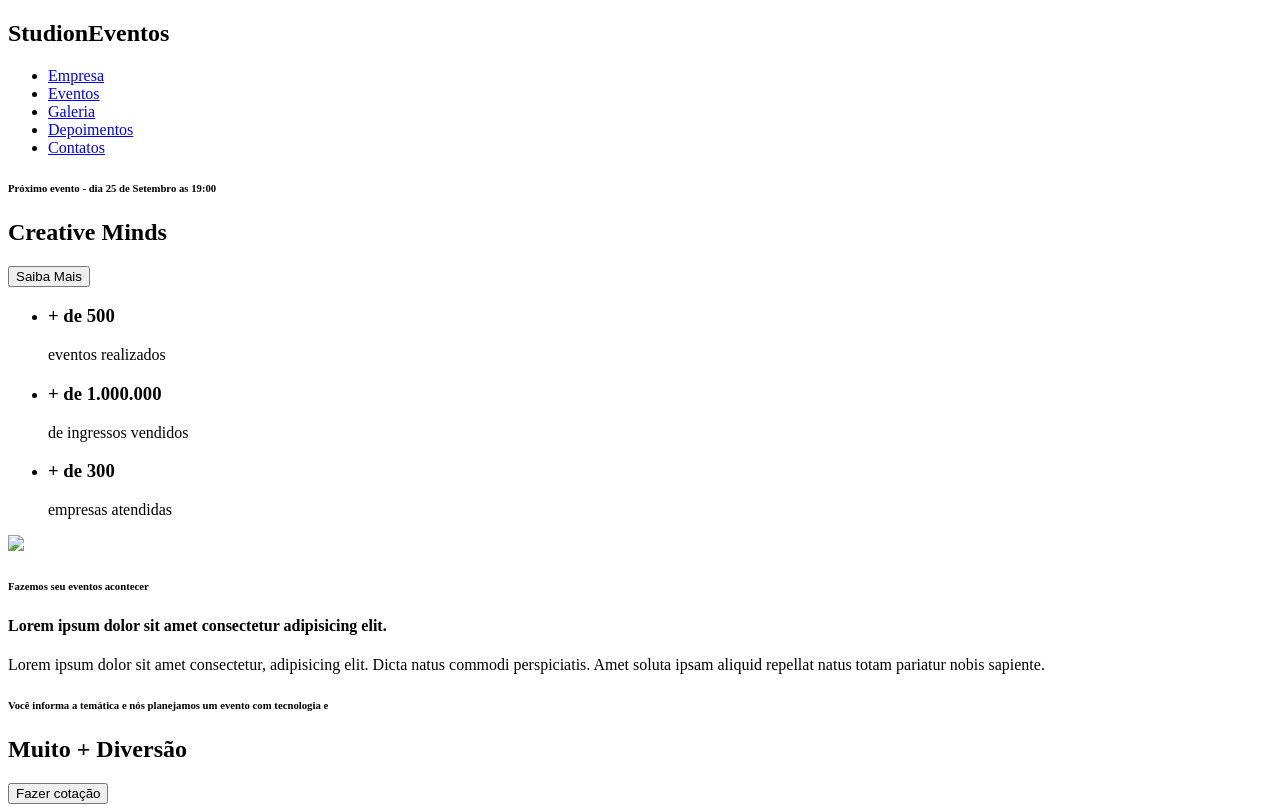
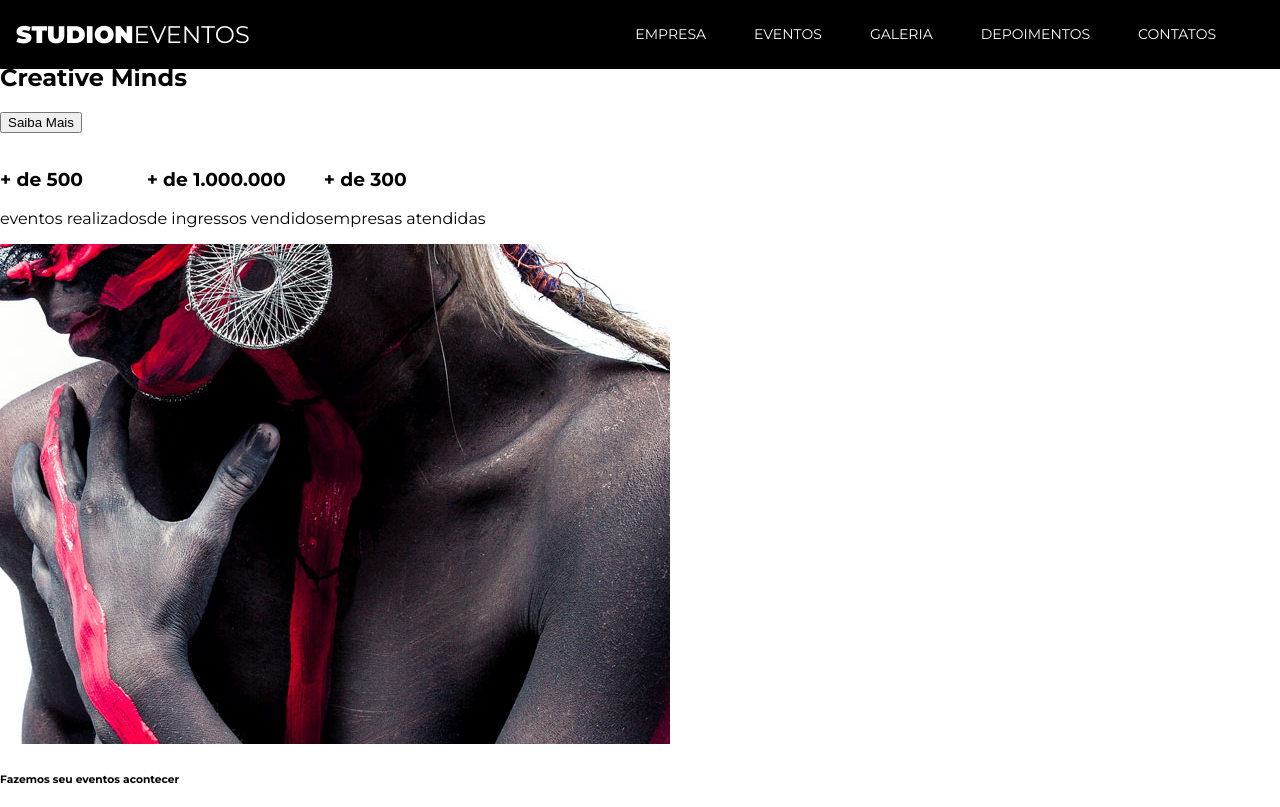
Before and after one commit to williamlendemayer/studion, a plain HTML site: page src/index.html in a window 1280 px wide. Shown: the top 807 px of the page. Drawn offline with Linux system fonts and the light colour scheme.

Commit message:
alteracoes

```diff
--- a/src/index.html
+++ b/src/index.html
@@ -5,11 +5,14 @@
     <meta http-equiv="X-UA-Compatible" content="IE=edge">
     <meta name="viewport" content="width=device-width, initial-scale=1.0">
     <title>Studion</title>
+    <link rel="stylesheet" href="style.css">
 </head>
 <body>
-    <nav>
-        <h1>Studi<span>on</span><span>Eventos</span></h1>
-        <ul>
+    <nav class="navbar">
+        <h1 class="logo-studion">
+            Studi<span class="copy--primary">on</span><span class="logo-studion__subtitle">Eventos</span>
+        </h1>
+        <ul class="navbar__links">
             <li>
                 <a href="#">
                     Empresa
--- /dev/null
+++ b/src/style.css
@@ -0,0 +1,64 @@
+@import url('https://fonts.googleapis.com/css2?family=Montserrat:wght@400;700;900&display=swap');
+
+* {
+    box-sizing: border-box;
+}
+
+:root {
+    --color-primary: #ffc500;
+    font-family: 'Montserrat', sans-serif;
+    font-size: 16px;
+}
+
+body {
+    margin: 0;
+}
+
+ul {
+    display: flex;
+    list-style: none;
+    padding-left: 0;
+}
+
+
+.navbar {
+    position: fixed;
+    display: grid;
+    grid-template-columns: 1fr 9fr;
+    top: 0;
+    left: 0;
+    padding: 0 1rem;
+    align-items: center;
+    width: 100%;
+    background-color: #000;
+    color: #fff;
+}
+
+.navbar__links {
+    justify-self: end;
+}
+
+.navbar__links a {
+    color: #fff;
+    text-decoration: none;
+}
+
+.navbar__links li {
+    font-size: 0.875rem;
+    margin-right: 3rem;
+    text-transform: uppercase;
+}
+
+.navbar__links a:hover {
+    color: var(--color-primary);
+}
+
+.logo-studion {
+    font-weight: 900;
+    text-transform: uppercase;
+}
+
+.logo-studion__subtitle {
+    font-weight: 400;
+    text-align: right;
+}
```
Also changed, not shown: src/images/banner.jpg (added), src/images/institutional.jpg (added), src/images/parallax.jpg (added).
